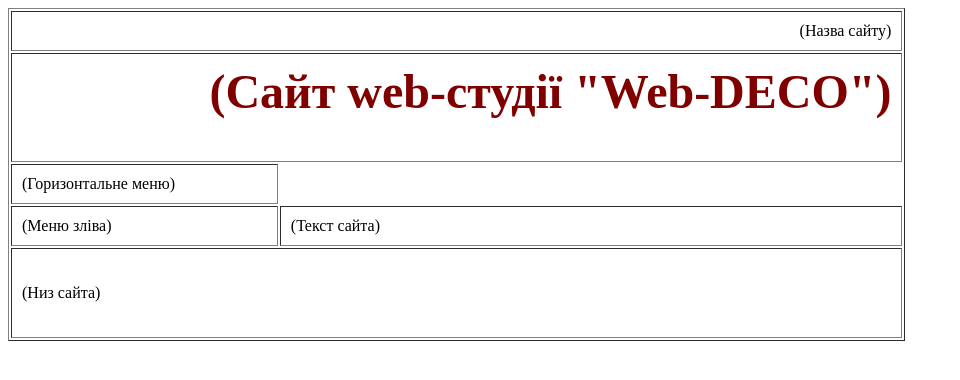
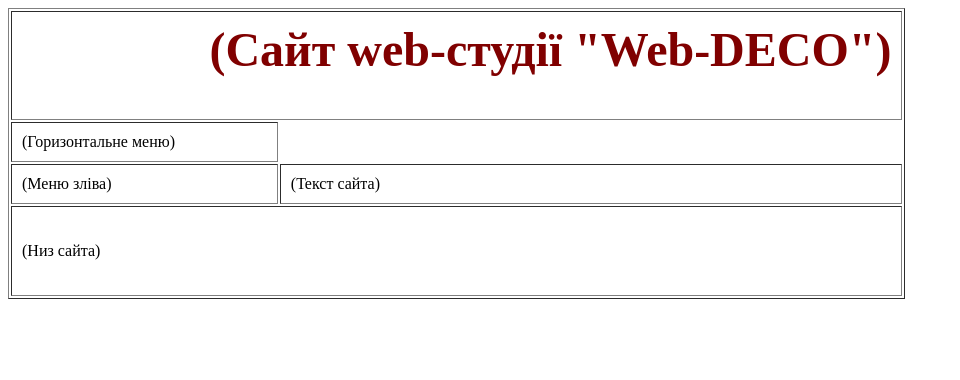
Before and after one commit to Yarikkiik/Yarikkiik.Github.io, a plain HTML site: page index.html in a window 1280 px wide. Shown: the whole page, without its empty margins (0-960 px from the left). Drawn offline with Linux system fonts and the light colour scheme.

Commit message:
Update index.html

```diff
--- a/index.html
+++ b/index.html
@@ -7,7 +7,6 @@
 
      <table border="1" align"center" cellpadding="10" width="71%">
 	     <tr>
-		     <td colspan="2" height="15" align="right" hspace="5">(Назва сайту)</tr><tr>
 		     <td colspan="2" height="15" align="right" hspace="5">
 			 <font size="5" color="Maroon"><h1>(Сайт web-студії "Web-DECO")</h1></font>
 			 </tr><tr>
```
